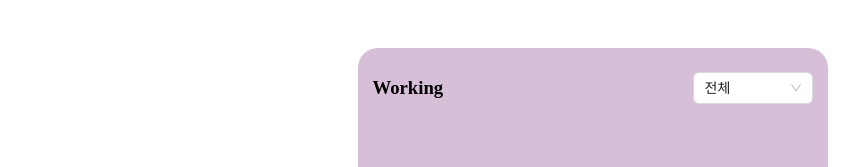
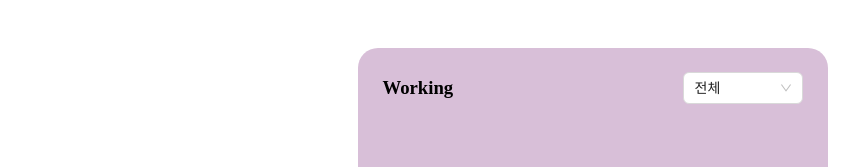
Before and after one commit to dnwn-9001/react-todolist, a React (Create React App) app: page / in a window 1280 px wide. Shown: the top 167 px of the page, without its empty margins (210-1069 px from the left). Built offline with nearby package versions, Linux system fonts and the light colour scheme.

Commit message:
💄working list 영역 padding 추가

```diff
--- a/src/components/list/List.module.css
+++ b/src/components/list/List.module.css
@@ -11,11 +11,13 @@
   display: flex;
   align-items: center;
   justify-content: space-between;
+  padding: 0 10px;
 }
 
 .working__div {
   height: 600px;
   overflow: auto;
+  padding: 0 10px;
 }
 
 /* 스크롤바 전체 영역 */
```
